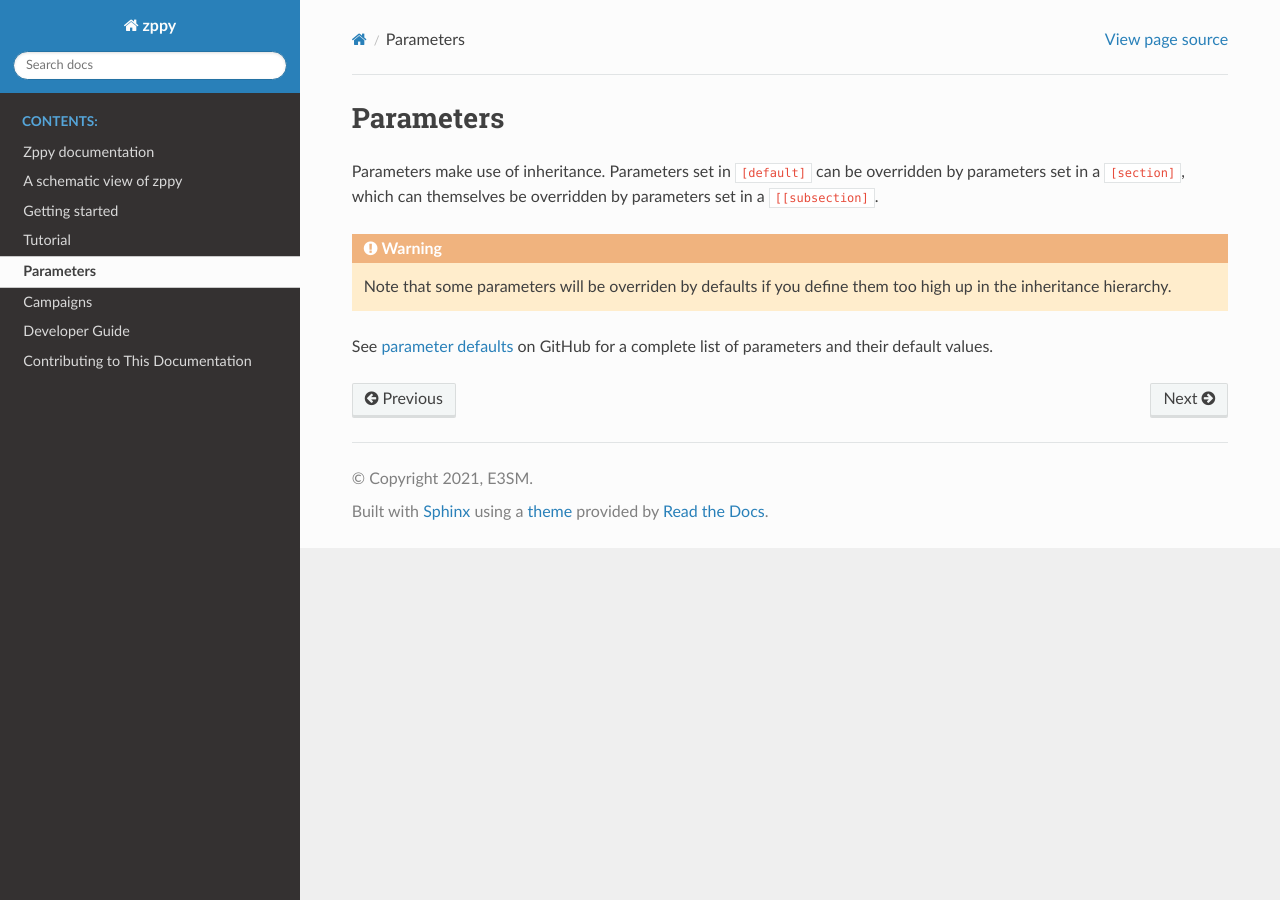
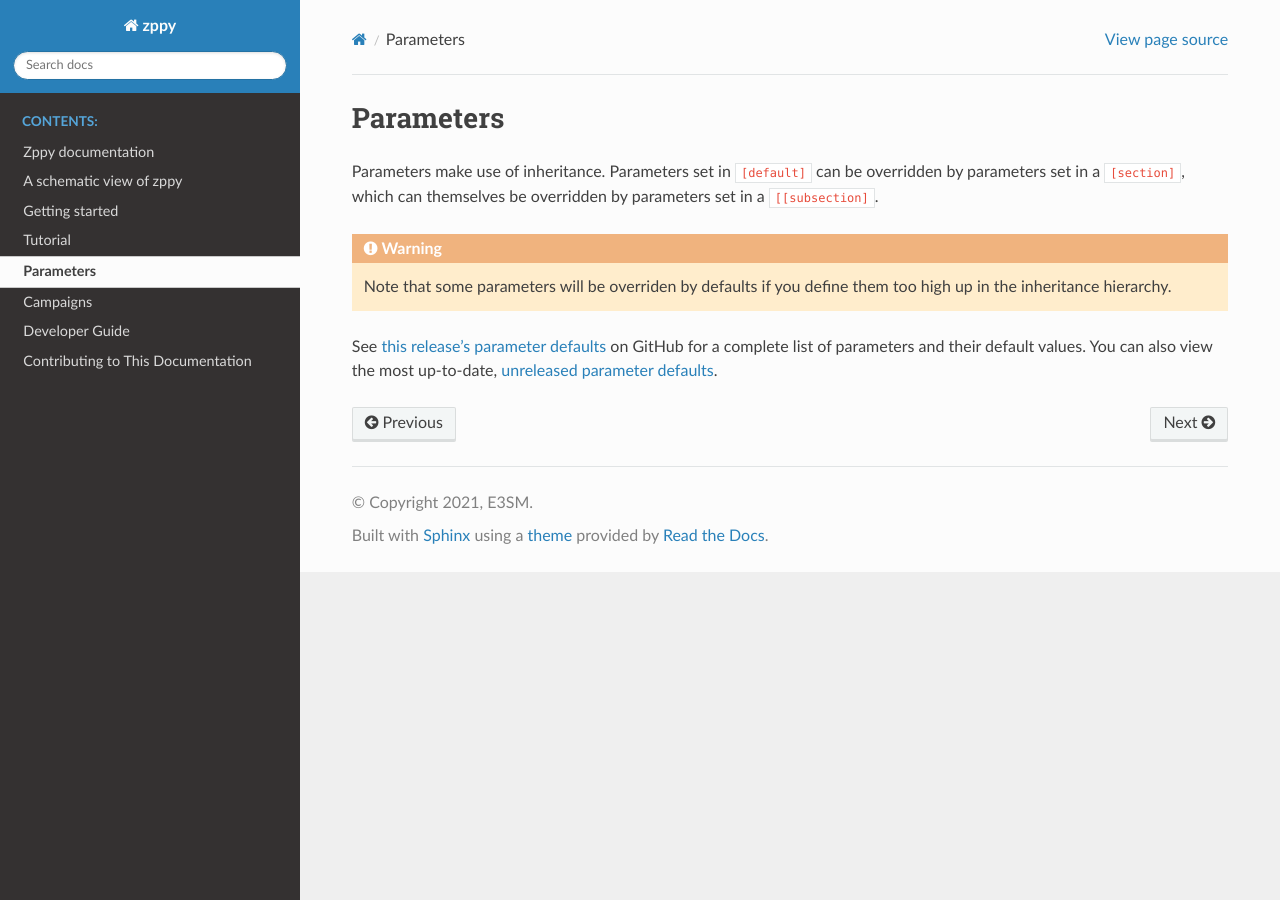
Before and after one commit to E3SM-Project/zppy, a Sphinx documentation site: the page built from docs/source/parameters.rst, in a window 1280 px wide. Built offline with Sphinx 7.4.7 and the Read the Docs theme 2.0.0, drawn with Linux system fonts in a browser that asks for light colours.

Commit message:
More small fixes for v2.5.0

```diff
--- a/docs/source/parameters.rst
+++ b/docs/source/parameters.rst
@@ -11,5 +11,7 @@
 .. warning::
    Note that some parameters will be overriden by defaults if you define them too high up in the inheritance hierarchy.
 
-See `parameter defaults <https://github.com/E3SM-Project/zppy/blob/a86ddf711dbbef8bd8d5caab97f0b830da1e40e1/zppy/templates/default.ini>`_
+See `this release's parameter defaults <https://github.com/E3SM-Project/zppy/blob/a86ddf711dbbef8bd8d5caab97f0b830da1e40e1/zppy/templates/default.ini>`_
 on GitHub for a complete list of parameters and their default values.
+You can also view the most up-to-date,
+`unreleased parameter defaults <https://github.com/E3SM-Project/zppy/blob/main/zppy/templates/default.ini>`_.
```
Also changed, not shown: 2 other files.
